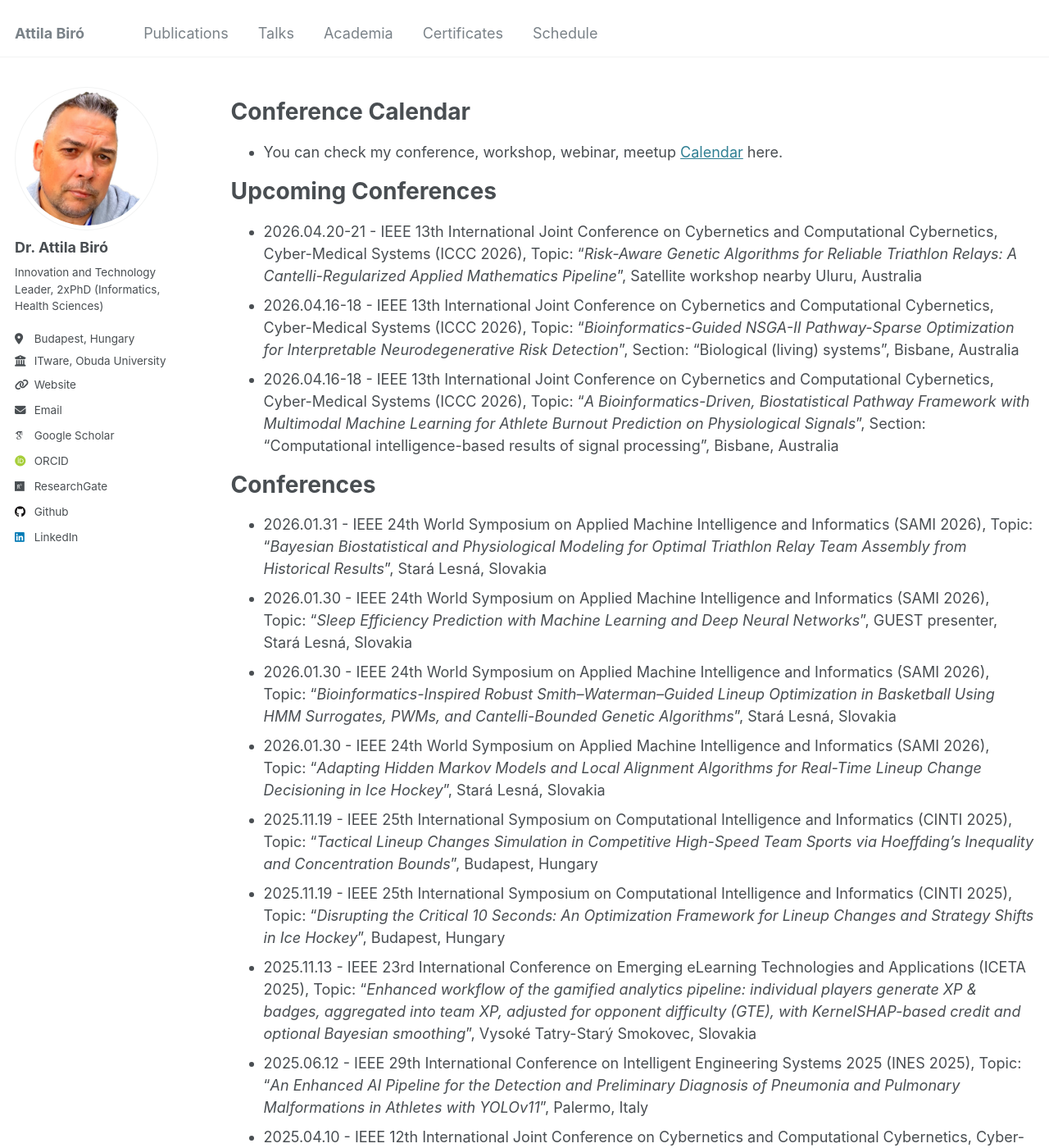
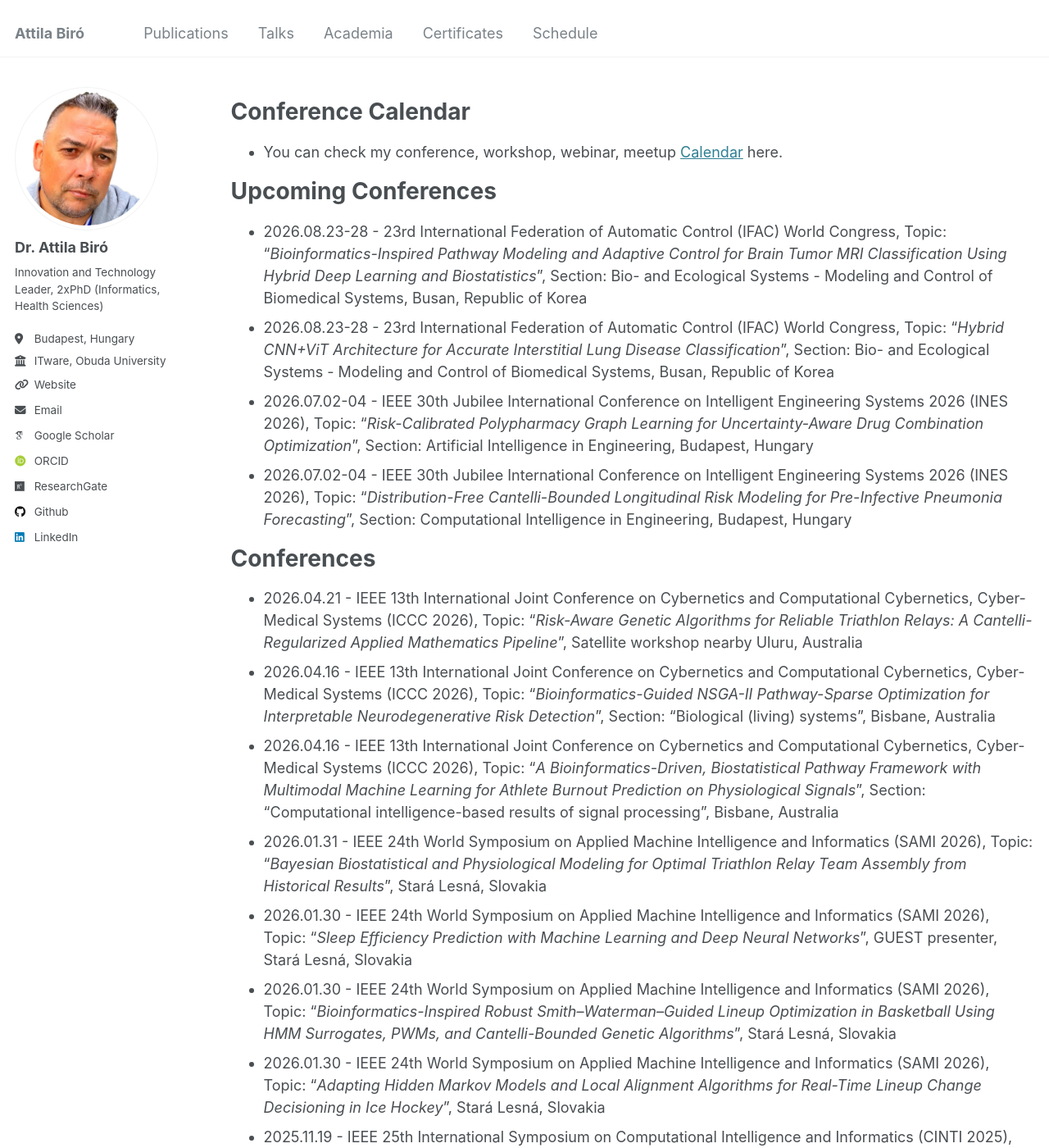
Before and after one commit to biroka/biroka.github.io, a Jekyll site: the page built from _pages/talks.md, in a window 1280 px wide and 1400 px high. Shown: the whole window at 82% size. Built offline with Jekyll 4.4.1, drawn with Linux system fonts in a browser that asks for light colours; some web fonts are replaced; some of the changed text lies outside the part shown.

Commit message:
Update talks.md

```diff
--- a/_pages/talks.md
+++ b/_pages/talks.md
@@ -12,12 +12,16 @@ Conference Calendar
 
 Upcoming Conferences
 ======
-* 2026.04.20-21 - IEEE 13th International Joint Conference on Cybernetics and Computational Cybernetics, Cyber-Medical Systems (ICCC 2026), Topic: "_Risk-Aware Genetic Algorithms for Reliable Triathlon Relays: A Cantelli-Regularized Applied Mathematics Pipeline_", Satellite workshop nearby Uluru, Australia
-* 2026.04.16-18 - IEEE 13th International Joint Conference on Cybernetics and Computational Cybernetics, Cyber-Medical Systems (ICCC 2026), Topic: "_Bioinformatics-Guided NSGA-II Pathway-Sparse Optimization for Interpretable Neurodegenerative Risk Detection_", Section: "Biological (living) systems", Bisbane, Australia
-* 2026.04.16-18 - IEEE 13th International Joint Conference on Cybernetics and Computational Cybernetics, Cyber-Medical Systems (ICCC 2026), Topic: "_A Bioinformatics-Driven, Biostatistical Pathway Framework with Multimodal Machine Learning for Athlete Burnout Prediction on Physiological Signals_", Section: "Computational intelligence-based results of signal processing", Bisbane, Australia
+* 2026.08.23-28 - 23rd International Federation of Automatic Control (IFAC) World Congress, Topic: "_Bioinformatics-Inspired Pathway Modeling and Adaptive Control for Brain Tumor MRI Classification Using Hybrid Deep Learning and Biostatistics_", Section: Bio- and Ecological Systems - Modeling and Control of Biomedical Systems, Busan, Republic of Korea
+* 2026.08.23-28 - 23rd International Federation of Automatic Control (IFAC) World Congress, Topic: "_Hybrid CNN+ViT Architecture for Accurate Interstitial Lung Disease Classification_", Section: Bio- and Ecological Systems - Modeling and Control of Biomedical Systems, Busan, Republic of Korea
+* 2026.07.02-04 - IEEE 30th Jubilee International Conference on Intelligent Engineering Systems 2026 (INES 2026), Topic: "_Risk-Calibrated Polypharmacy Graph Learning for Uncertainty-Aware Drug Combination Optimization_", Section: Artificial Intelligence in Engineering, Budapest, Hungary
+* 2026.07.02-04 - IEEE 30th Jubilee International Conference on Intelligent Engineering Systems 2026 (INES 2026), Topic: "_Distribution-Free Cantelli-Bounded Longitudinal Risk Modeling for Pre-Infective Pneumonia Forecasting_", Section: Computational Intelligence in Engineering, Budapest, Hungary
 
 Conferences
 ======
+* 2026.04.21 - IEEE 13th International Joint Conference on Cybernetics and Computational Cybernetics, Cyber-Medical Systems (ICCC 2026), Topic: "_Risk-Aware Genetic Algorithms for Reliable Triathlon Relays: A Cantelli-Regularized Applied Mathematics Pipeline_", Satellite workshop nearby Uluru, Australia
+* 2026.04.16 - IEEE 13th International Joint Conference on Cybernetics and Computational Cybernetics, Cyber-Medical Systems (ICCC 2026), Topic: "_Bioinformatics-Guided NSGA-II Pathway-Sparse Optimization for Interpretable Neurodegenerative Risk Detection_", Section: "Biological (living) systems", Bisbane, Australia
+* 2026.04.16 - IEEE 13th International Joint Conference on Cybernetics and Computational Cybernetics, Cyber-Medical Systems (ICCC 2026), Topic: "_A Bioinformatics-Driven, Biostatistical Pathway Framework with Multimodal Machine Learning for Athlete Burnout Prediction on Physiological Signals_", Section: "Computational intelligence-based results of signal processing", Bisbane, Australia
 * 2026.01.31 - IEEE 24th World Symposium on Applied Machine Intelligence and Informatics (SAMI 2026), Topic: "_Bayesian Biostatistical and Physiological Modeling for Optimal Triathlon Relay Team Assembly from Historical Results_", Stará Lesná, Slovakia
 * 2026.01.30 - IEEE 24th World Symposium on Applied Machine Intelligence and Informatics (SAMI 2026), Topic: "_Sleep Efficiency Prediction with Machine Learning and Deep Neural Networks_", GUEST presenter, Stará Lesná, Slovakia
 * 2026.01.30 - IEEE 24th World Symposium on Applied Machine Intelligence and Informatics (SAMI 2026), Topic: "_Bioinformatics-Inspired Robust Smith–Waterman–Guided Lineup Optimization in Basketball Using HMM Surrogates, PWMs, and Cantelli-Bounded Genetic Algorithms_", Stará Lesná, Slovakia
@@ -59,6 +63,8 @@ Attended IEEE Conferences
 [[ CINTI 2025 ](https://conf.uni-obuda.hu/cinti2025/)]
 [[ SAMI 2026 ](https://conf.uni-obuda.hu/sami2026/)]
 [[ ICCC 2026 ](https://conf.uni-obuda.hu/iccc2026/)]
+[[ INES 2026 ](http://www.ines-conf.org/ines-conf/2026index.html)]
+[[ IFAC 2026 ](https://www.ifac2026.org/fairDash.do)]
 
 Workshops and Seminars
 ======
```
